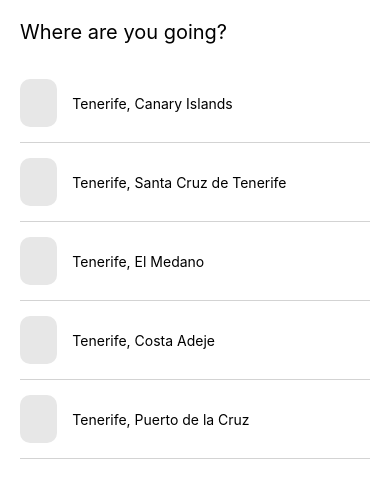
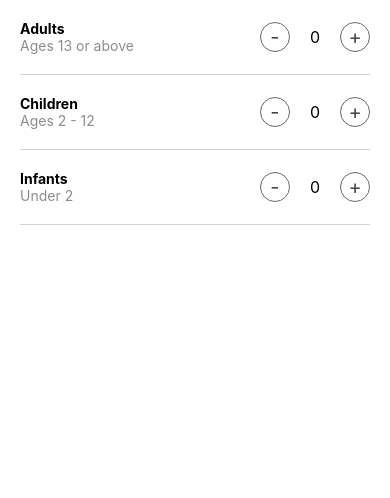
Before and after one commit to salmankhanmsk786/ParkNeighbor-App, a React Native app in the folder ParkNeighbor/: screen / in a window 390 px wide. Shown: the top 498 px of the page. Built offline with nearby package versions, Linux system fonts and the light colour scheme.

Commit message:
Created a search filter.

```diff
--- a/ParkNeighbor/App.tsx
+++ b/ParkNeighbor/App.tsx
@@ -9,6 +9,7 @@
 import HomeScreen from './src/screens/Home';
 import SearchResultsScreen from './src/screens/SearchResults';
 import DestinationSearchScreen from './src/screens/DestinationSearch';
+import GuestsScreen from './src/screens/Guests';
 import Post from './src/components/Post'; //Import component post - aa
 
 import { ReactNode } from 'react';
@@ -33,7 +34,9 @@
 
         {/* <SearchResultsScreen /> */}
 
-        <DestinationSearchScreen />
+        {/* <DestinationSearchScreen /> */}
+
+        <GuestsScreen />
 
       </SafeAreaView>
     </>
--- /dev/null
+++ b/ParkNeighbor/src/screens/Guests/index.js
@@ -0,0 +1,78 @@
+import React, {useState} from "react";
+import { View, Text, Pressable } from "react-native";
+
+import styles from './styles.js';
+
+const GuestsScreen = (props) => {
+    const [adults, setAdults] = useState(0);
+    const [children, setChildren] = useState(0);
+    const [infants, setInfants] = useState(0);
+
+    return (
+        <View>
+
+            <View style={styles.row} >
+              <View>
+                <Text style={{fontWeight: 'bold'}}>Adults</Text>
+                <Text style={{color: '#8d8d8d'}}>Ages 13 or above</Text>
+              </View>
+              <View style={{flexDirection: 'row', alignItems: 'center'}}>
+                <Pressable onPress={() => setAdults(Math.max(0 , adults - 1))}
+                style={styles.button}
+                >
+                  <Text style={{fontSize: 20, color: '#474747'}}>-</Text>
+                </Pressable>
+                <Text style={{marginHorizontal: 20, fontSize: 16}}>{adults}</Text>
+                <Pressable onPress={() => setAdults(adults + 1)}
+                style={styles.button}
+                >
+                  <Text style={{fontSize: 20, color: '#474747'}}>+</Text>
+                </Pressable>
+              </View>
+            </View>
+
+            <View style={styles.row} >
+              <View>
+                <Text style={{fontWeight: 'bold'}}>Children</Text>
+                <Text style={{color: '#8d8d8d'}}>Ages 2 - 12</Text>
+              </View>
+              <View style={{flexDirection: 'row', alignItems: 'center'}}>
+                <Pressable onPress={() => setChildren(Math.max(0 , children - 1))}
+                style={styles.button}
+                >
+                  <Text style={{fontSize: 20, color: '#474747'}}>-</Text>
+                </Pressable>
+                <Text style={{marginHorizontal: 20, fontSize: 16}}>{children}</Text>
+                <Pressable onPress={() => setChildren(children + 1)}
+                style={styles.button}
+                >
+                  <Text style={{fontSize: 20, color: '#474747'}}>+</Text>
+                </Pressable>
+              </View>
+            </View>
+
+            <View style={styles.row} >
+              <View>
+                <Text style={{fontWeight: 'bold'}}>Infants</Text>
+                <Text style={{color: '#8d8d8d'}}>Under 2</Text>
+              </View>
+              <View style={{flexDirection: 'row', alignItems: 'center'}}>
+                <Pressable onPress={() => setInfants(Math.max(0 , infants - 1))}
+                style={styles.button}
+                >
+                  <Text style={{fontSize: 20, color: '#474747'}}>-</Text>
+                </Pressable>
+                <Text style={{marginHorizontal: 20, fontSize: 16}}>{infants}</Text>
+                <Pressable onPress={() => setInfants(infants + 1)}
+                style={styles.button}
+                >
+                  <Text style={{fontSize: 20, color: '#474747'}}>+</Text>
+                </Pressable>
+              </View>
+            </View>
+
+        </View>
+    )
+}
+
+export default GuestsScreen;
--- /dev/null
+++ b/ParkNeighbor/src/screens/Guests/styles.js
@@ -0,0 +1,23 @@
+import { StyleSheet } from "react-native";
+
+const styles = StyleSheet.create({
+  button: {
+    borderWidth: 1,
+    width: 30,
+    height: 30,
+    borderRadius: 15,
+    borderColor: '#676767',
+    justifyContent: 'center',
+    alignItems: 'center',
+  },
+  row: {
+    flexDirection: 'row',
+    justifyContent: 'space-between',
+    paddingVertical: 20,
+    marginHorizontal: 20,
+    borderBottomWidth: 1,
+    borderColor: 'lightgrey',
+}
+});
+
+export default styles;
```
